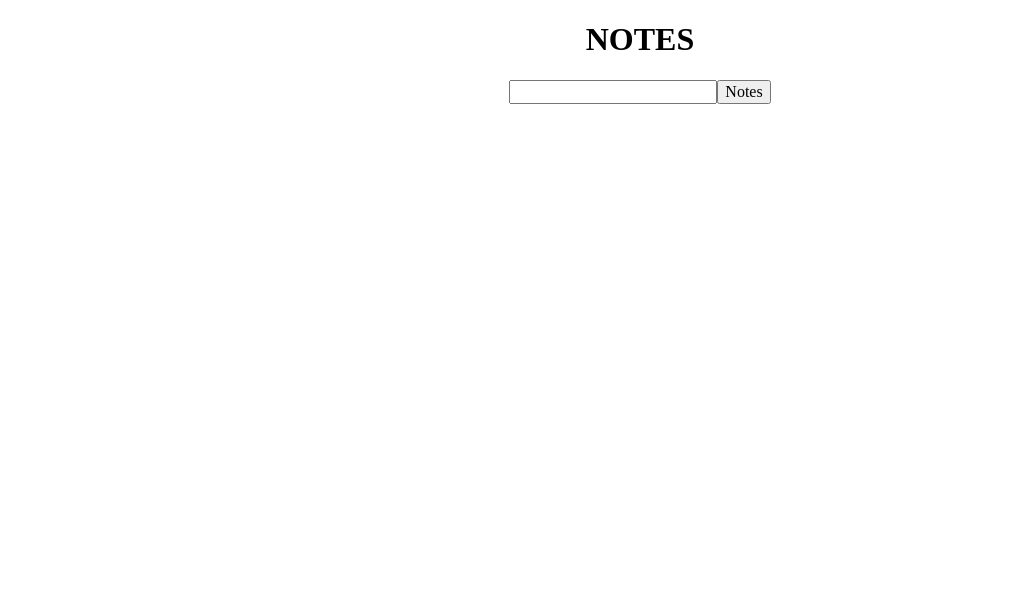
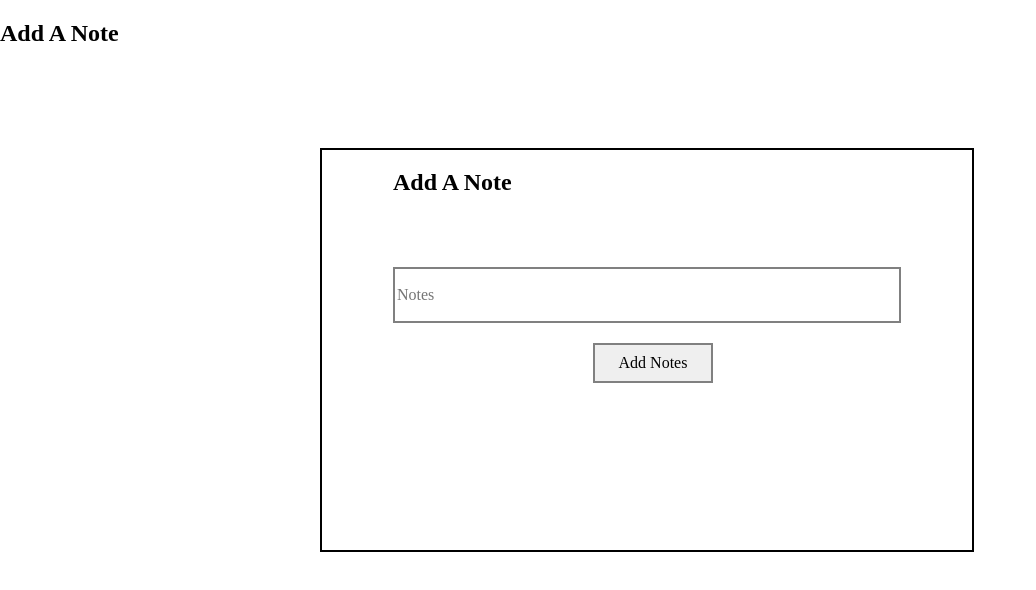
Before and after one commit to Buildweek-Github-User-Breakdown/Front-End, a React (Create React App) app: page /notes in a window 1280 px wide. Shown: the top 590 px of the page, without its empty margins (0-1036 px from the left). Built offline with nearby package versions, Linux system fonts and the light colour scheme.

Commit message:
changed the styling of form

```diff
--- a/src/App.js
+++ b/src/App.js
@@ -11,7 +11,7 @@ function App() {
       <Route exact path="/" component={GithubUsers} />
       <div className="history">
         <Route path="/Commits" component={CommitHistory} />
-        <h1>Notes</h1>
+        <h2>Add A Note</h2>
         <Route exact path="/notes" component={Notes} />
       </div>
     </Switch>
--- a/src/Component/Notes/Notes.js
+++ b/src/Component/Notes/Notes.js
@@ -1,4 +1,28 @@
 import React, {useState} from "react";
+import Styled from "styled-components";
+
+const Divs = Styled.div`
+height:400px;
+width:650px;
+border:2px solid black;
+margin-left:320px;
+margin-top:100px;
+`
+
+const Inputs = Styled.input`
+margin-top:50px;
+height:50px;
+width:500px;
+border:2px solid grey;
+`
+
+const Button = Styled.button`
+margin-top:20px;
+height:40px;
+width:120px;
+margin-left:200px;
+border:2px solid grey;
+`
 
 export default function Notes() {
 const [notes, setNotes] = useState({notes:""});
@@ -15,16 +39,22 @@ const handleChanges = e => {
 
 
   return(
-  <div>
+  <Divs>
+     <div>
+     <h2>Add A Note</h2>
       <form onSubmit={handleSubmit}>
-          <input
+          <Inputs
          id="notes"
          type="notes"
          name="notes"
          onChange={handleChanges}
-         value={notes.notes}/>
+         value={notes.notes}
+         placeholder="Notes"/>
+         <div>
+          <Button type="submit">Add Notes</Button>
+          </div>
       </form>
-      <button type="submit">Notes</button>
-  </div>
+      </div>
+  </Divs>
   )
 }
```
